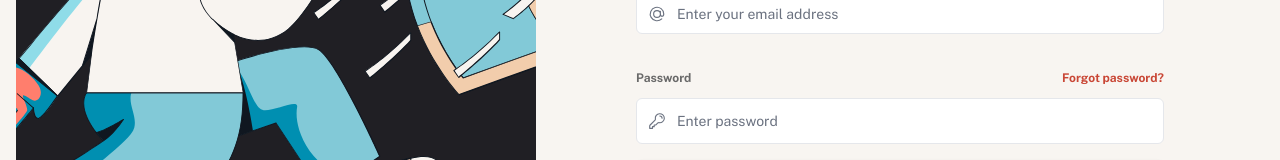
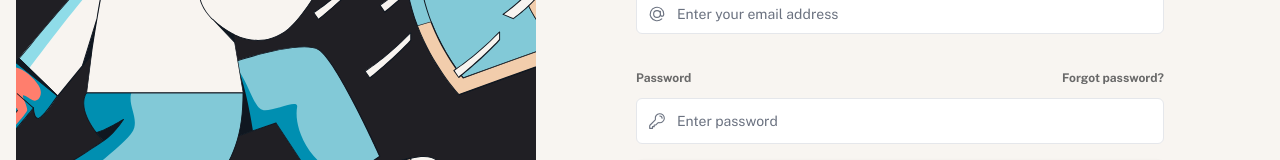
Before and after one commit to ChamuMutezva/personal-finance-dashboard, a Next.js app: page /login in a window 1280 px wide. Shown: the part 320-480 px from the top of the page. Built offline with nearby package versions, Linux system fonts and the light colour scheme; no server answers.

Commit message:
update: login button font colour

```diff
--- a/app/ui/forgot-password/forgot-password-form.tsx
+++ b/app/ui/forgot-password/forgot-password-form.tsx
@@ -21,7 +21,6 @@ export default function ForgotPasswordForm() {
         requestPasswordReset,
         initialState
     );
-    // const router = useRouter();
 
     useEffect(() => {
         if (state?.success) {
--- a/app/ui/login/login-form.tsx
+++ b/app/ui/login/login-form.tsx
@@ -80,7 +80,7 @@ export default function LoginForm() {
                             </label>
                             <Link
                                 href="/forgot-password"
-                                className="text-xs mb-3 mt-5 text-[hsl(var(--red))] font-bold hover:underline"
+                                className="text-xs mb-3 mt-5 text-[hsl(var(--grey-500))] font-bold hover:text-[hsl(var(--grey-700))] transition-colors"
                             >
                                 Forgot password?
                             </Link>
@@ -129,7 +129,7 @@ export default function LoginForm() {
                         <>
                             <ExclamationCircleIcon className="h-5 w-5 text-red-500" />
                             <p id={"errors"} className="text-sm text-red-500">
-                                {state.errors.general || state.message}
+                                {state.errors.general ?? state.message}
                             </p>
                         </>
                     )}
@@ -139,7 +139,7 @@ export default function LoginForm() {
                 Need to create an account?{" "}
                 <Link
                     href={"/sign-up"}
-                    className="font-bold text-[hsl(var(--grey-900))]"
+                    className="font-bold text-[hsl(var(--grey-900))] hover:text-[hsl(var(--grey-700))] transition-colors"
                 >
                     Sign up
                 </Link>
```
